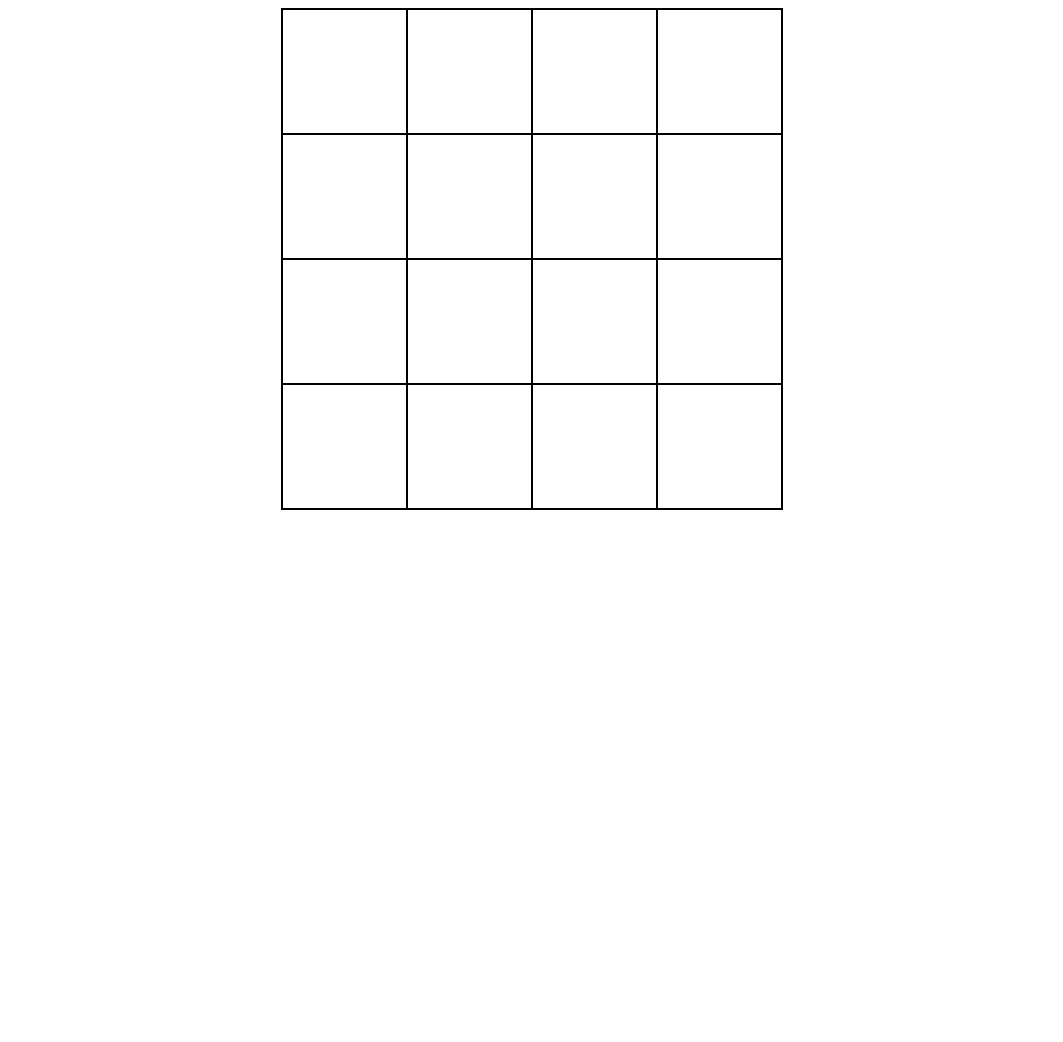
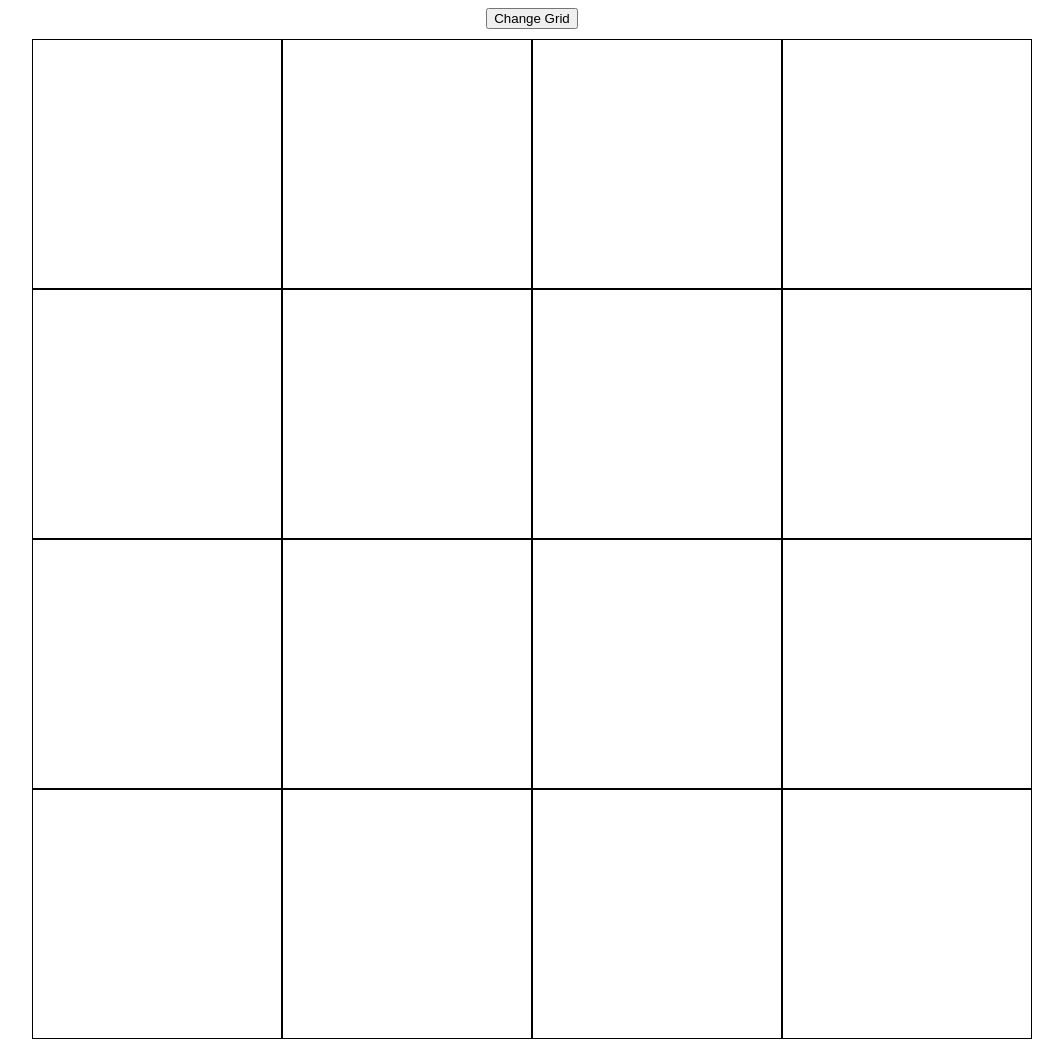
Before and after one commit to RoyalF4/odin-etch-a-sketch, a plain HTML site: page index.html in a window 1280 px wide. Shown: the whole page, without its empty margins (108-1171 px from the left). Before the commit the page ends 800 px from the top, so only its background shows below. Drawn offline with Linux system fonts and the light colour scheme.

Commit message:
add button to redraw grid with size given by user

```diff
--- a/app.js
+++ b/app.js
@@ -1,21 +1,27 @@
 const container = document.querySelector('.container');
-const containerSize = 500;
+const button = document.querySelector('button');
+const containerSize = 1000;
 let gridSize = 4;
+
+button.addEventListener('click', () => {
+    let newGridSize = prompt('Enter new grid size (max: 100):');
+    if(newGridSize > 100) newGridSize = 100;
+    container.textContent = '';
+    createGrid(containerSize, newGridSize);
+});
 
 function createGrid(containerSize, gridSize) {
 
-    const container = document.querySelector('.container');
-
     // fit container with grid size
-    container.style.width = Math.floor((containerSize / gridSize) * gridSize);
-    container.style.height = Math.floor((containerSize / gridSize) * gridSize);
+    container.style.width = containerSize / gridSize * gridSize;
+    container.style.height = containerSize / gridSize * gridSize;
 
     // create grid
     for(let i = 0; i < Math.pow(gridSize, 2); i++) {
         const div = document.createElement('div');
 
-        div.style.width = `${Math.floor(containerSize / gridSize)}px`;
-        div.style.height = `${Math.floor(containerSize / gridSize)}px`;
+        div.style.width = `${containerSize / gridSize}px`;
+        div.style.height = `${containerSize / gridSize}px`;
 
         div.addEventListener('mouseover', () => {
             div.style.backgroundColor = 'black';
--- a/index.html
+++ b/index.html
@@ -7,6 +7,7 @@
         <script src="app.js" defer></script>
     </head>
     <body>
+        <button>Change Grid</button>
         <div class="container"></div>
     </body>
 </html>
--- a/styles.css
+++ b/styles.css
@@ -1,16 +1,21 @@
 body {
     display: flex;
-    justify-content: center;
+    flex-direction: column;
+    align-items: center;
 }
 
 .container {
     display: flex;
     flex-wrap: wrap;
-    width: 500px;
-    border: 1px solid black;
+    flex: 0;
+    width: 1000px;
 }
 
 .container > div {
     border: 1px solid black;
     box-sizing: border-box;
 }
+
+button {
+    margin-bottom: 10px;
+}
```
